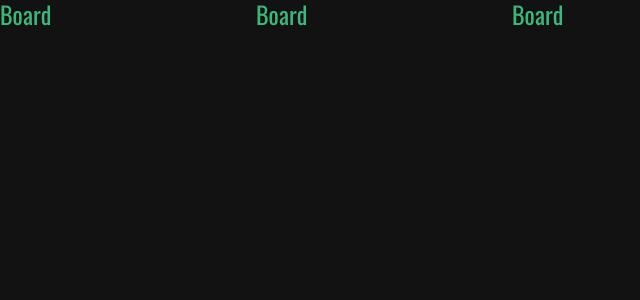
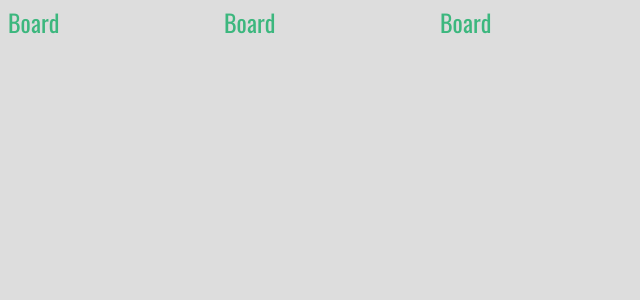
Before and after one commit to dino19981/RSS-project-management-app, a React (Create React App) app: page /boards in a window 1280 px wide. Shown: the top 300 px of the page, without its empty margins (0-640 px from the left). Built offline with nearby package versions, Linux system fonts and the light colour scheme.

Commit message:
fix: change styles to board

```diff
--- a/src/styles/sass/layout/_boards.scss
+++ b/src/styles/sass/layout/_boards.scss
@@ -1,4 +1,9 @@
 .boards {
   display: grid;
-  grid-template-columns: repeat(5, 1fr);
+  height: 100vh;
+  grid-template-columns: repeat(auto-fill, 200px);
+  grid-template-rows: repeat(auto-fill, 200px);
+  background-color: #ddd;
+  gap: 1rem;
+  padding: 0.5rem;
 }
```
